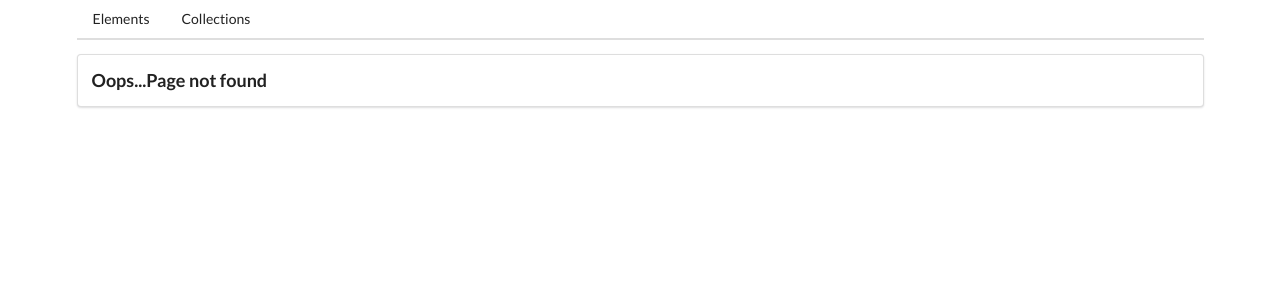
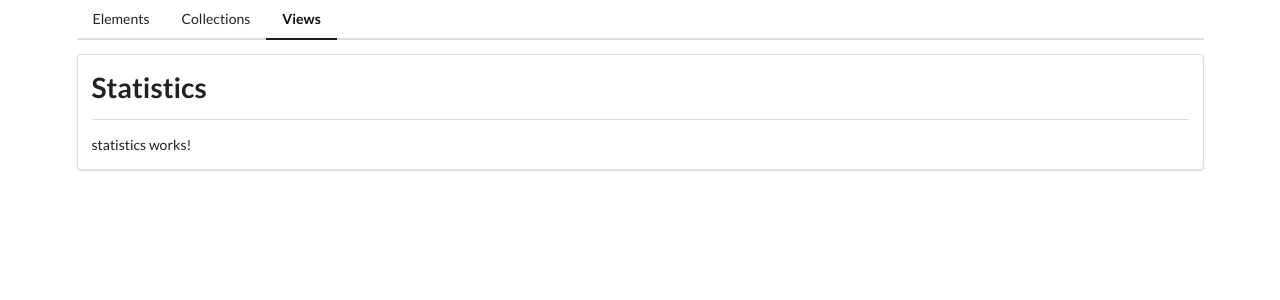
Before and after one commit to Seborider/components, an Angular app: page /views in a window 1280 px wide. Before the commit this address had no page. Shown: the top 300 px of the page. Built offline with nearby package versions, Linux system fonts and the light colour scheme.

Commit message:
🎨 Add routing for views module and statistics component

```diff
--- a/src/app/app-routing.module.ts
+++ b/src/app/app-routing.module.ts
@@ -14,6 +14,13 @@ const routes: Routes = [
     }
 
   },
+  {
+    path: 'views', loadChildren: async () => {
+      const dynamicImport = await import('./views/views.module');
+      return dynamicImport.ViewsModule;
+    }
+
+  },
   { path: '', component: HomeComponent},
   { path: '**', component: NotFoundComponent}
 ];
--- a/src/app/app.component.html
+++ b/src/app/app.component.html
@@ -2,6 +2,7 @@
     <div class="ui secondary pointing menu">
         <a class="item" routerLink="/elements" routerLinkActive="active">Elements</a>
         <a class="item" routerLink="/collections" routerLinkActive="active">Collections</a>
+        <a class="item" routerLink="/views" routerLinkActive="active">Views</a>
     </div>
     <div class="ui segment">
         <router-outlet></router-outlet>
--- a/src/app/views/views-routing.module.ts
+++ b/src/app/views/views-routing.module.ts
@@ -1,7 +1,10 @@
 import { NgModule } from '@angular/core';
 import { RouterModule, Routes } from '@angular/router';
+import { ViewsHomeComponent } from './views-home/views-home.component';
 
-const routes: Routes = [];
+const routes: Routes = [
+  { path: '', component: ViewsHomeComponent}
+];
 
 @NgModule({
   imports: [RouterModule.forChild(routes)],
```
Also changed, not shown: src/app/views/views.module.ts (+9 -2 lines).
